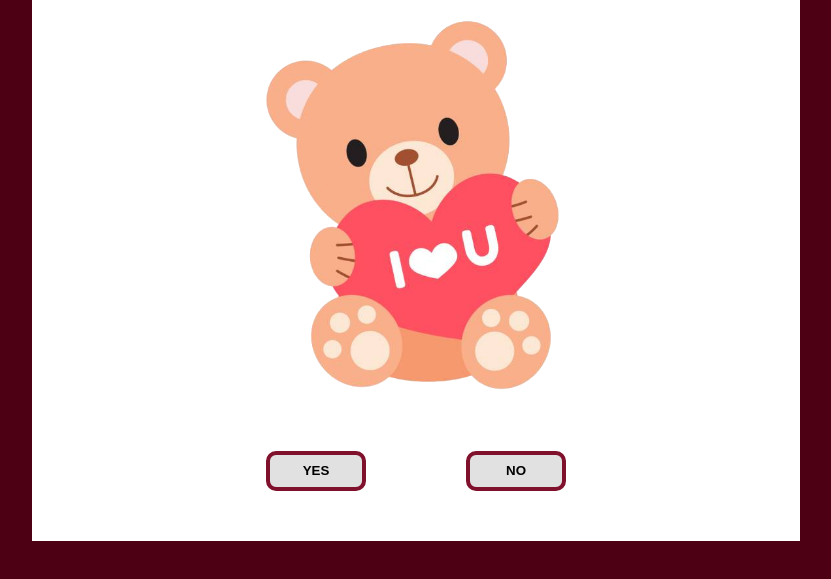
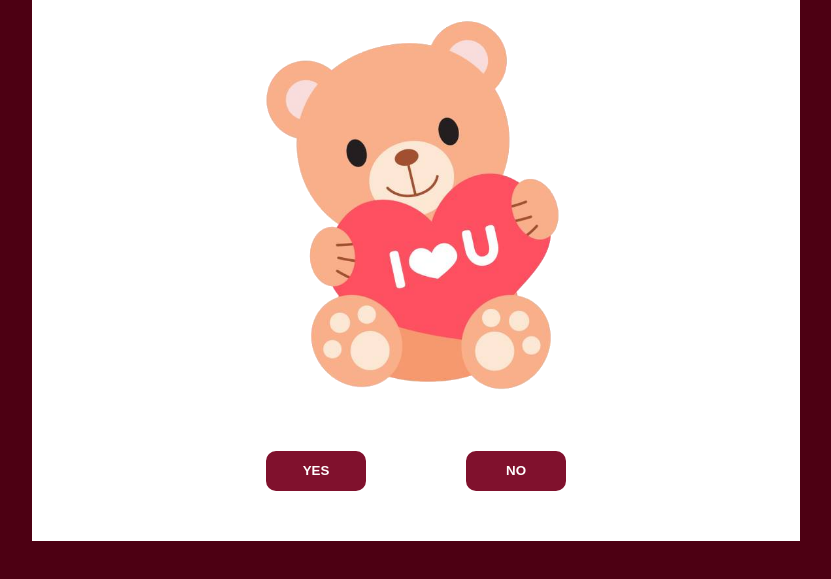
Before and after one commit to adithyagundlapalli/valentines, a plain HTML site: page index.html in a window 1280 px wide. Shown: the part 207-786 px from the top of the page, without its empty margins (224-1055 px from the left). Drawn offline with Linux system fonts and the light colour scheme.

Commit message:
btn color changes

```diff
--- a/style.css
+++ b/style.css
@@ -32,7 +32,8 @@ body {
   height: 40px;
   border-radius: 10px;
   border: solid 4px #80112d;
-  background-color: #e1e1e1;
+  background-color: #80112d;
+  color: white;
   font-weight: bold;
   cursor: pointer;
 }
```
Also changed, not shown: iloveyou.html (+1 -1 lines).
